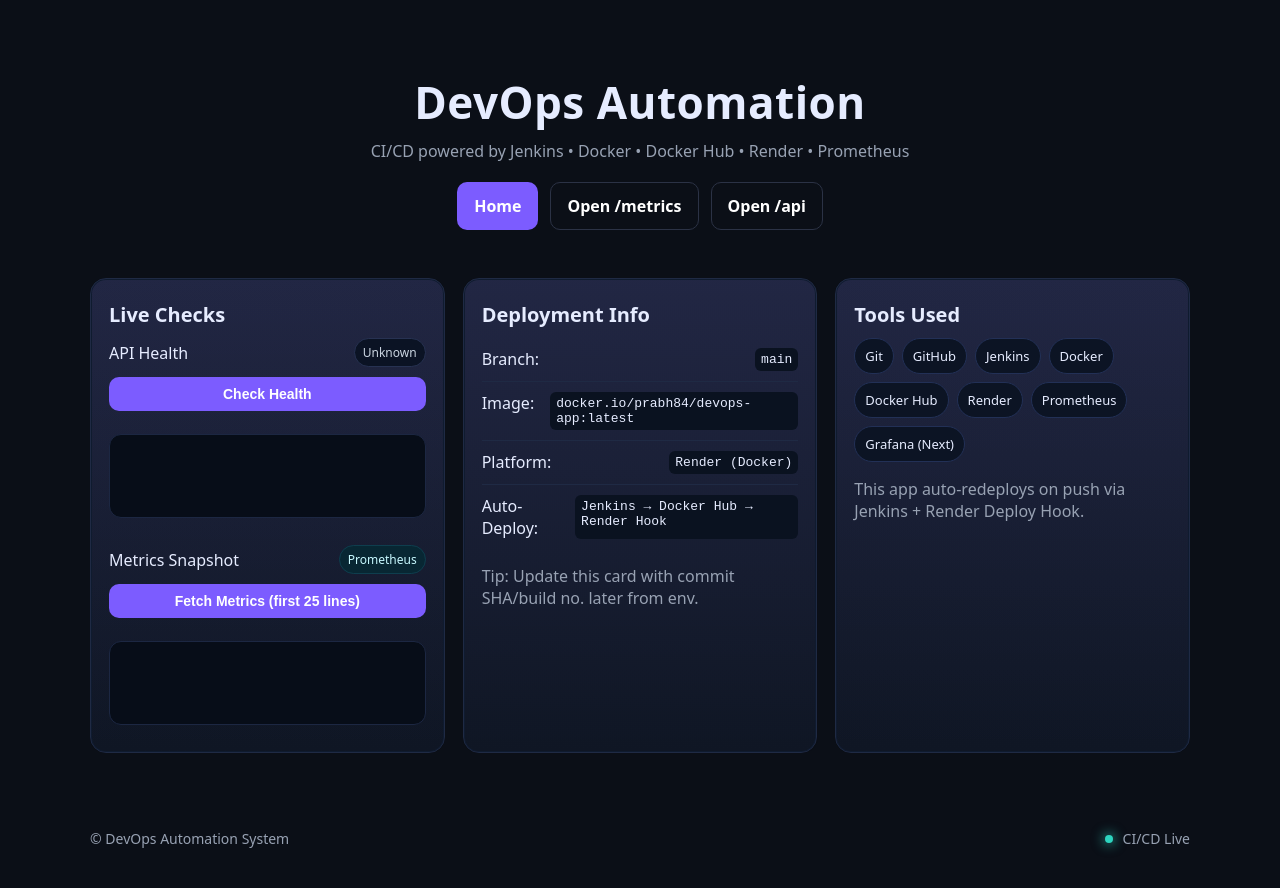
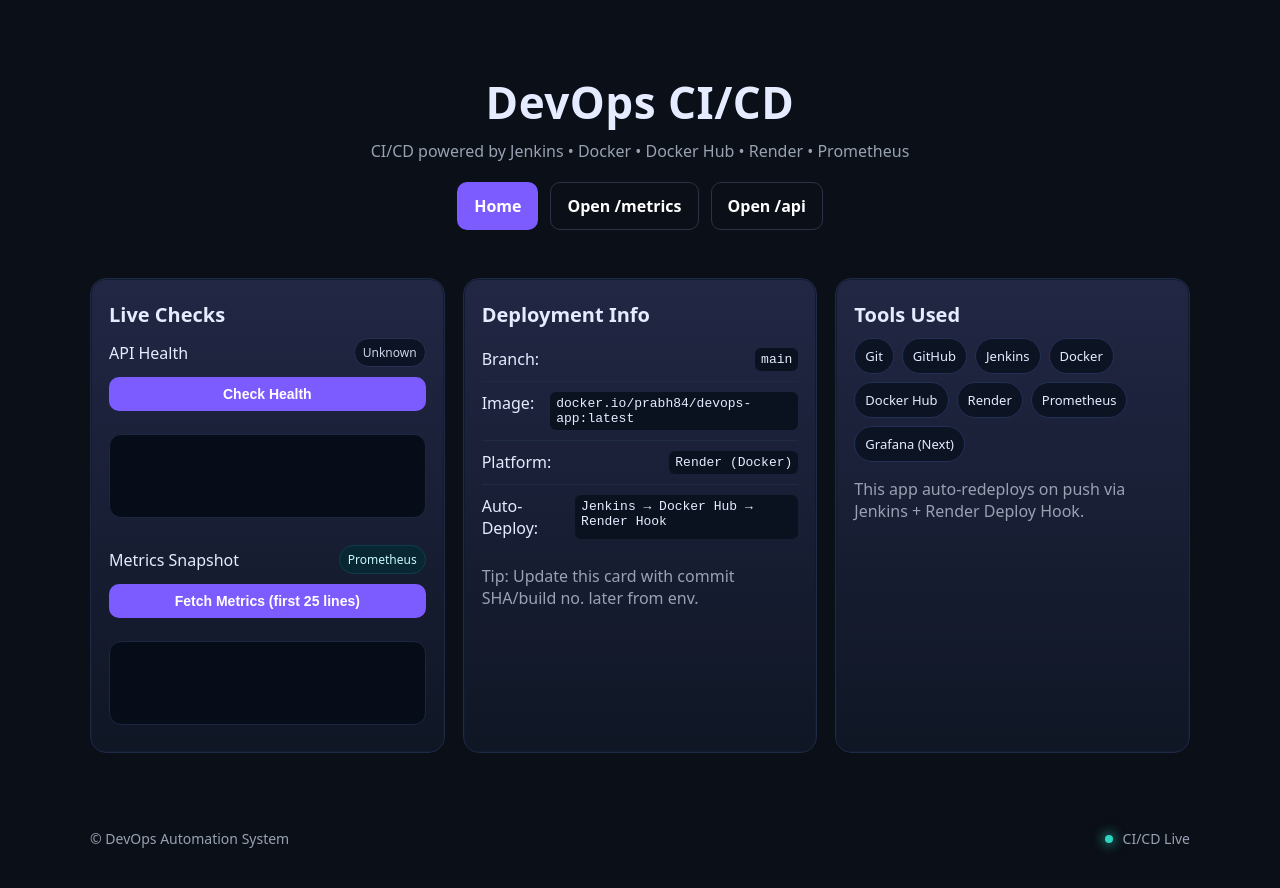
Before and after one commit to Prabh-84/devops-app, a website: page public/index.html in a window 1280 px wide. Drawn offline with Linux system fonts and the light colour scheme.

Commit message:
Updated files / fixed UI / whatever you changed

```diff
--- a/public/index.html
+++ b/public/index.html
@@ -10,7 +10,7 @@
   <div class="bg-grid"></div>
 
   <header class="container hero">
-    <h1>DevOps Automation </h1>
+    <h1>DevOps CI/CD </h1>
     <p class="subtitle">CI/CD powered by Jenkins • Docker • Docker Hub • Render • Prometheus</p>
     <div class="cta-row">
       <a class="btn primary" href="/">Home</a>
```
